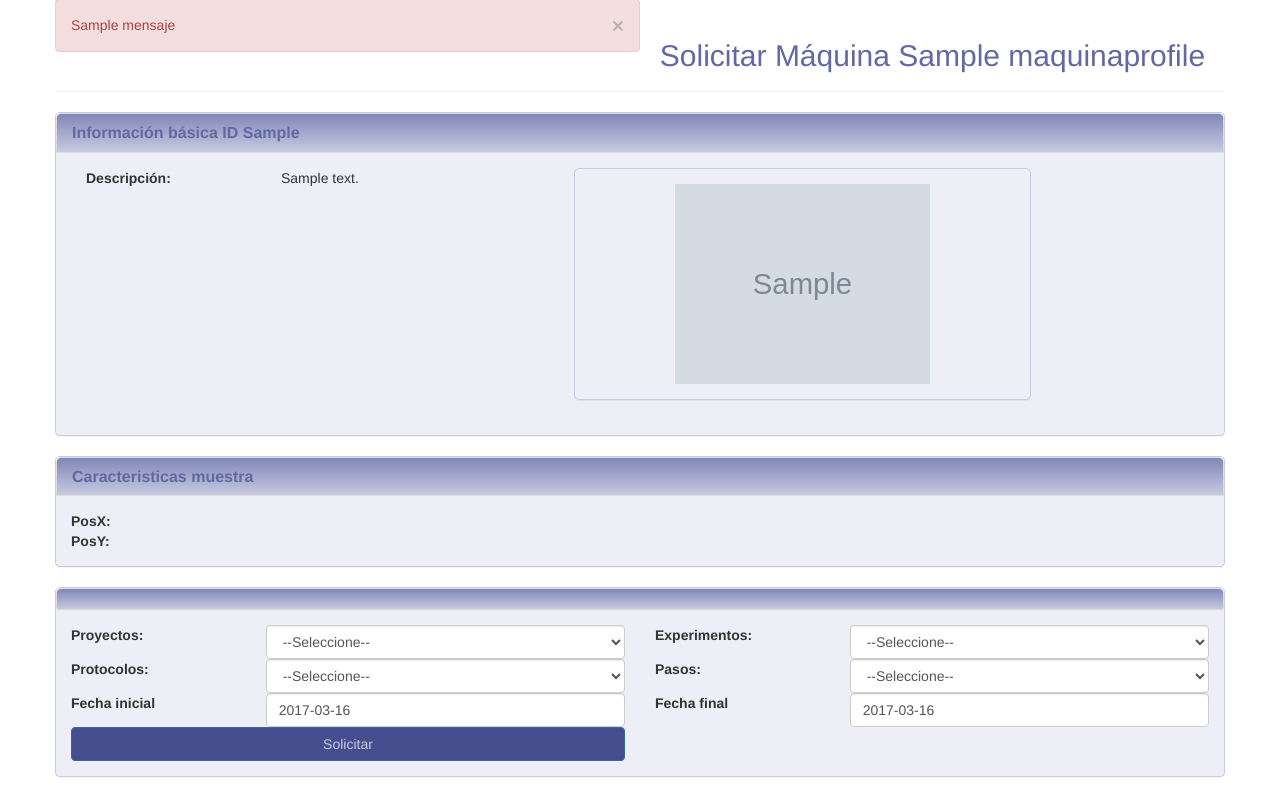
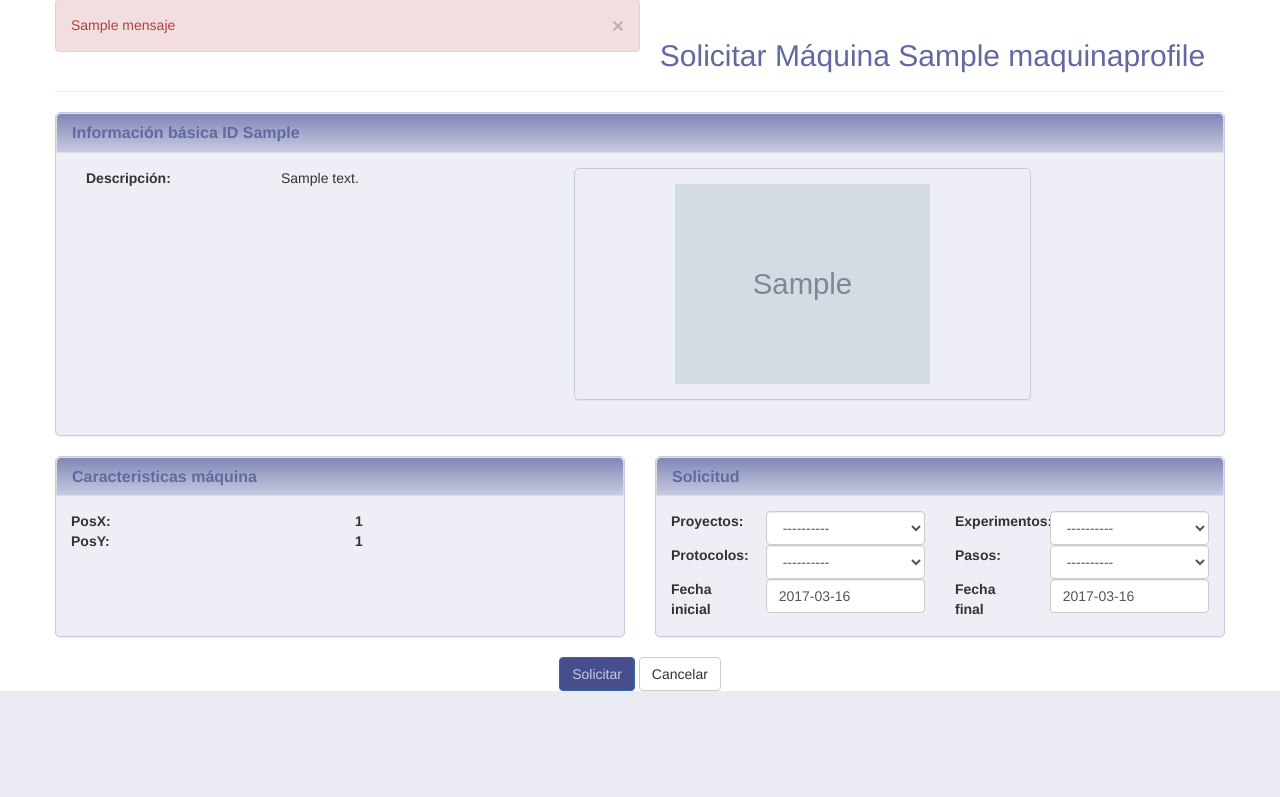
Before and after one commit to UAMISO4101/AresLabControl, a Django app: template templates/solicitudes/crear_maquina_solicitud.html in a window 1280 px wide. Shown: the part 109-906 px from the top of the page. After the commit the page ends 800 px from the top, so only its background shows below. Run offline with Django 3.2, Linux system fonts and the light colour scheme; tables that the repository leaves empty hold one stand-in row (values such as "Sample post"); the template is opened without the code that fills it: values that come from a table or form of the project are taken from there, most other values are stand-ins (such as "Sample title", 1, 10 or a date in 2020); grey boxes marked "Sample" are stand-in pictures; some libraries are stand-ins or nearby versions.

Commit message:
Corrección formularios de solicitud en paneles

```diff
--- a/LabModule/forms.py
+++ b/LabModule/forms.py
@@ -95,8 +95,8 @@
         model = Solicitud
         fields = ['fechaInicial', 'fechaFinal', 'descripcion', 'estado', 'solicitante', 'fechaActual', 'paso']
         widgets = {
-            'fechaInicial': forms.DateInput(attrs = {'class': 'form-control datepicker'}),
-            'fechaFinal'  : forms.DateInput(attrs = {'class': 'form-control datepicker'}),
+            'fechaInicial': forms.DateInput(attrs = {'class': 'form-control datepicker'},format= ("%Y-%m-%d")),
+            'fechaFinal'  : forms.DateInput(attrs = {'class': 'form-control datepicker'},format= ("%Y-%m-%d")),
         }
 
     def verificar_fecha(self, maquina_id, fechaIni, fechaFin):
--- a/LabModule/models.py
+++ b/LabModule/models.py
@@ -674,6 +674,7 @@
             null = True,
             verbose_name = "Fecha inicial",
             default = datetime.date.today
+
     )
     fechaFinal = models.DateField(
             blank = False,
--- a/templates/solicitudes/crear_maquina_solicitud.html
+++ b/templates/solicitudes/crear_maquina_solicitud.html
@@ -29,7 +29,7 @@
             <h3 class="panel-title text-left">Información básica ID {{ maquina.pk }}</h3>
         </div>
 
-        <div class="panel-body text-left">
+        <div class="panel-body text-left" >
             <div class="container">
                 <div class="row">
 
@@ -56,21 +56,21 @@
         </div>
     </div>
 
-
+    <form method="post" action="" name="formSolicitud" id="formSolicitud">{% csrf_token %}
 
     <div class="row">
-        <div class="col-md-12">
+        <div class="col-md-6">
             <div class="panel panel-default">
                 <div class="panel-heading">
-                    <h3 class="panel-title text-left">Caracteristicas muestra</h3>
+                    <h3 class="panel-title text-left">Caracteristicas máquina</h3>
                 </div>
-                <div class="panel-body text-left">
+                <div class="panel-body text-left" style="min-height:140px">
                     <div class="row">
                         <div class="col-md-6">
                             <strong>PosX:</strong>
                         </div>
                         <div class="col-md-6">
-                            <strong> {{ maquinaEnLab.xPos }} </strong>
+                            <strong> {{ maquinaEnLab.posX }} </strong>
                         </div>
                     </div>
                     <div class="row">
@@ -78,7 +78,7 @@
                             <strong>PosY:</strong>
                         </div>
                         <div class="col-md-6">
-                            <strong> {{ maquinaEnLab.yPos }} </strong>
+                            <strong> {{ maquinaEnLab.posY }} </strong>
                         </div>
 
                     </div>
@@ -86,22 +86,20 @@
                 </div>
             </div>
         </div>
-    </div>
-    <div class="row">
-        <div class="col-md-12">
+        <div class="col-md-6">
             <div class="panel panel-default">
                 <div class="panel-heading">
-                    <h3 class="panel-title text-left"></h3>
+                    <h3 class="panel-title text-left">Solicitud</h3>
                 </div>
-                <div class="panel-body text-left">
-                    <form method="post" action="" name="formSolicitud" id="formSolicitud">{% csrf_token %}
+                <div class="panel-body text-left" style="min-height:140px">
+
                         <div class="row">
                             <div class="col-md-2">
                                 <strong>Proyectos:</strong>
                             </div>
                             <div class="col-md-4">
                                 <select class="form-control requerido" name="project" id="project">
-                                    <option value="">--Seleccione--</option>
+                                    <option value="">----------</option>
                                     {% for proyecto in proyectos %}
 
                                         <option value="{{ proyecto.id }}">{{ proyecto.nombre }}</option>
@@ -113,7 +111,7 @@
                             </div>
                             <div class="col-md-4">
                                 <select class="form-control requerido" name="experiment" id="experiment">
-                                    <option value="">--Seleccione--</option>
+                                    <option value="">----------</option>
                                 </select>
                             </div>
                         </div>
@@ -123,7 +121,7 @@
                             </div>
                             <div class="col-md-4">
                                 <select class="form-control requerido" name="protocol" id="protocol">
-                                    <option value="">--Seleccione--</option>
+                                    <option value="">----------</option>
                                 </select>
                             </div>
                             <div class="col-md-2">
@@ -131,7 +129,7 @@
                             </div>
                             <div class="col-md-4">
                                 <select class="form-control requerido" name="step" id="step">
-                                    <option value="">--Seleccione--</option>
+                                    <option value="">----------</option>
                                 </select>
                             </div>
                         </div>
@@ -149,20 +147,21 @@
                                 {{ form.fechaFinal }}
                             </div>
                         </div>
-
-                        <div class="row">
-                            <div class="col-md-6">
-                                <input class='btn btn-block btn-primary' style="margin-bottom:0px" type="submit"
-                                       value="Solicitar" id="solicitar"/>
-                            </div>
-                        </div>
-
-                    </form>
                 </div>
             </div>
         </div>
 
     </div>
+
+
+    <div class="row center" >
+        <div >
+            <input class='btn  btn-primary'  type="submit" value="Solicitar" id="solicitar"/>
+
+            <a class="btn btn-default" href="/" id="cancel" name="cancel">Cancelar</a>
+        </div>
+    </div>
+    </form>
     <script src="//code.jquery.com/jquery-1.11.3.min.js"></script>
 
     <script src="https://code.jquery.com/ui/1.12.1/jquery-ui.js"></script>
@@ -174,21 +173,21 @@
                 .find('option')
                 .remove()
                 .end()
-                .append('<option value="">--Seleccione--</option>')
+                .append('<option value="">----------</option>')
                 .val('');
 
             $('#protocol')
                 .find('option')
                 .remove()
                 .end()
-                .append('<option value="">--Seleccione--</option>')
+                .append('<option value="">----------</option>')
                 .val('');
 
             $('#step')
                 .find('option')
                 .remove()
                 .end()
-                .append('<option value="">--Seleccione--</option>')
+                .append('<option value="">----------</option>')
                 .val('');
 
             if (this.value == -1 || this.value == "") {
@@ -225,14 +224,14 @@
                 .find('option')
                 .remove()
                 .end()
-                .append('<option value="">--Seleccione--</option>')
+                .append('<option value="">----------</option>')
                 .val('');
 
             $('#step')
                 .find('option')
                 .remove()
                 .end()
-                .append('<option value="">--Seleccione--</option>')
+                .append('<option value="">----------</option>')
                 .val('');
 
             if (this.value == -1 || this.value == "") {
@@ -268,7 +267,7 @@
                 .find('option')
                 .remove()
                 .end()
-                .append('<option value="">--Seleccione--</option>')
+                .append('<option value="">----------</option>')
                 .val('');
 
             if (this.value == -1 || this.value == "") {
```
Also changed, not shown: templates/solicitudes/crear_muestra_solicitud.html (+26 -28 lines).
